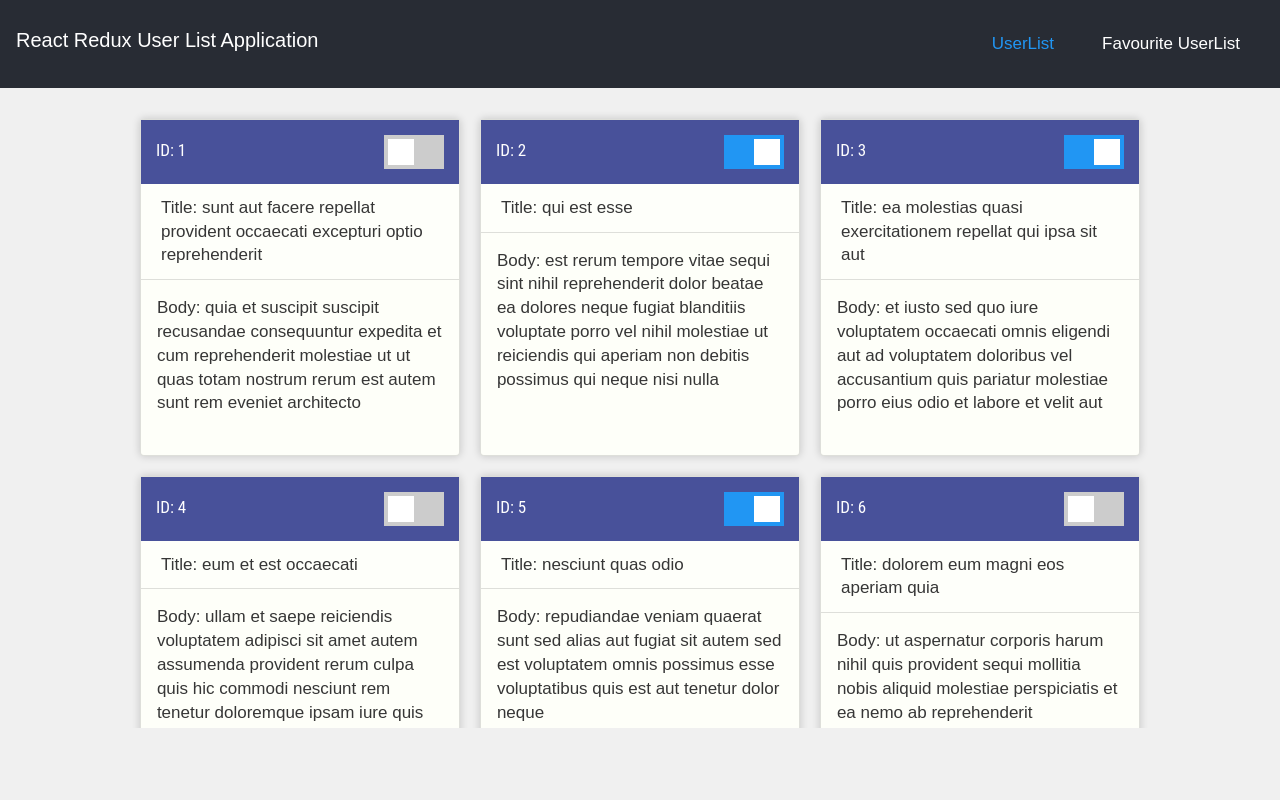
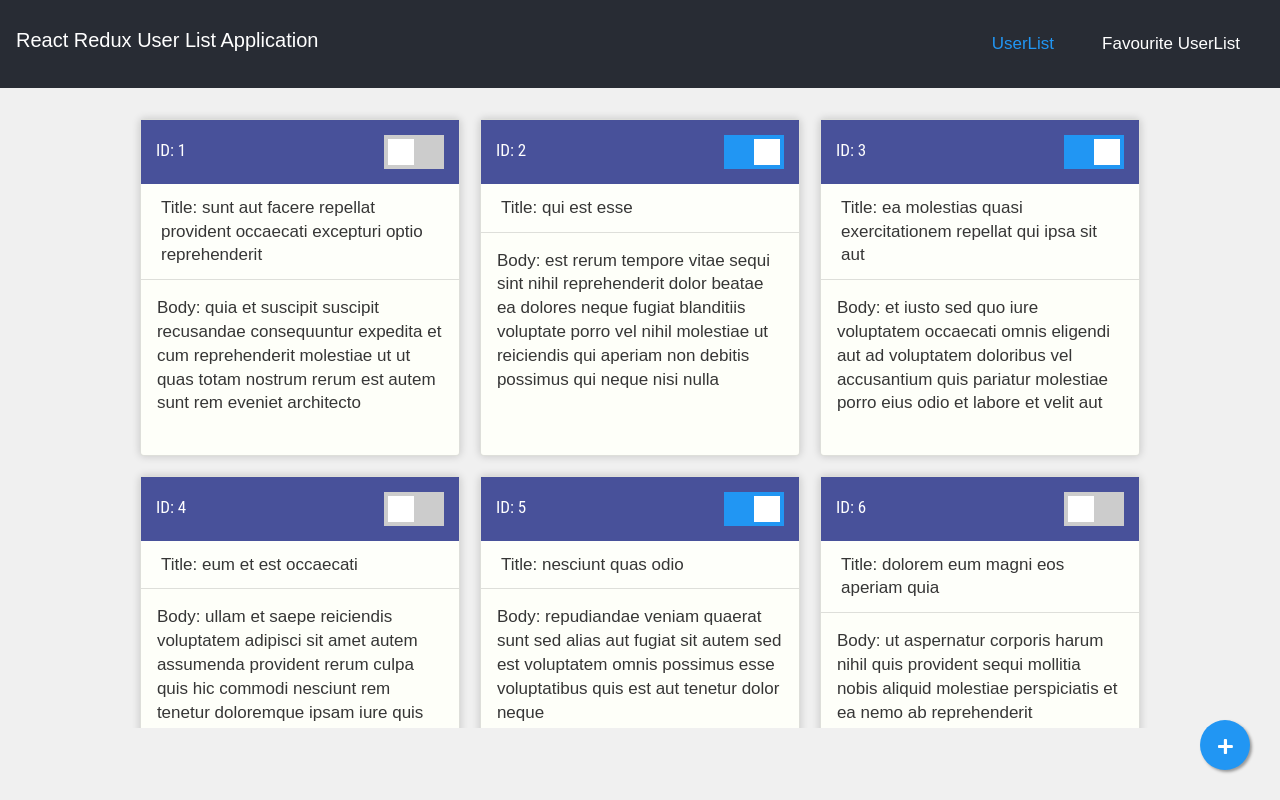
Before and after one commit to dixant/react-redux-user-list, a React (Create React App) app: page / in a window 1280 px wide. Built offline with nearby package versions, Linux system fonts and the light colour scheme; data requests are answered from the project's data file.

Commit message:
floating add new user  icon added

```diff
--- a/src/App.js
+++ b/src/App.js
@@ -3,6 +3,8 @@ import { Switch, Route } from 'react-router-dom';
 import UserList from './components/UserList';
 import FavouriteUserList from './components/FavouriteUserList';
 import { NavLink } from 'react-router-dom';
+import { FontAwesomeIcon } from '@fortawesome/react-fontawesome';
+import {faPlus} from '@fortawesome/free-solid-svg-icons';
 
 const App = () => {
   return (
@@ -13,10 +15,10 @@ const App = () => {
           <div className="collapse navbar-collapse">
             <ul className="navbar-nav">
               <li className="nav-item active">
-              <NavLink exact className="nav" activeClassName="active-nav" to="/">UserList</NavLink>
+                <NavLink exact className="nav" activeClassName="active-nav" to="/">UserList</NavLink>
               </li>
               <li className="nav-item">
-              <NavLink exact className="nav" activeClassName="active-nav" to="/favourites">Favourite UserList</NavLink>
+                <NavLink exact className="nav" activeClassName="active-nav" to="/favourites">Favourite UserList</NavLink>
               </li>
             </ul>
           </div>
@@ -31,6 +33,9 @@ const App = () => {
         </Route>
         <Route><UserList /></Route>
       </Switch>
+      <a href="/" className="float">
+        <FontAwesomeIcon icon={faPlus} className="my-float"></FontAwesomeIcon >
+      </a>
     </div>
   );
 }
--- a/src/styles/App.css
+++ b/src/styles/App.css
@@ -215,3 +215,19 @@ nav {
 .nav-link:hover+.dropdown-menu {
   display: flex;
 }
+.float{
+	position:fixed;
+	width:50px;
+	height:50px;
+	bottom:30px;
+	right:30px;
+	background-color:#2196f3;
+	color:#FFF;
+	border-radius:50px;
+	text-align:center;
+	box-shadow: 2px 2px 3px #999;
+}
+
+.my-float{
+	margin-top:18px;
+}
```
